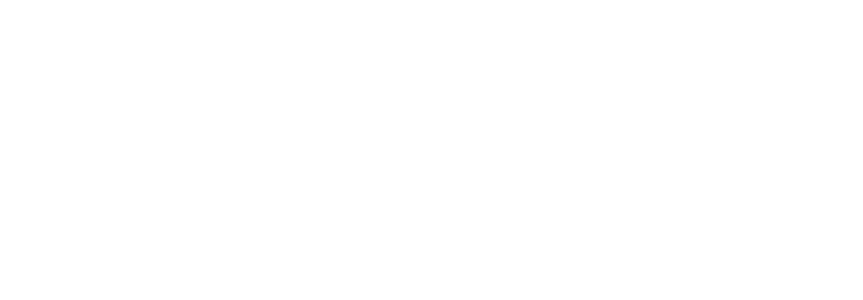
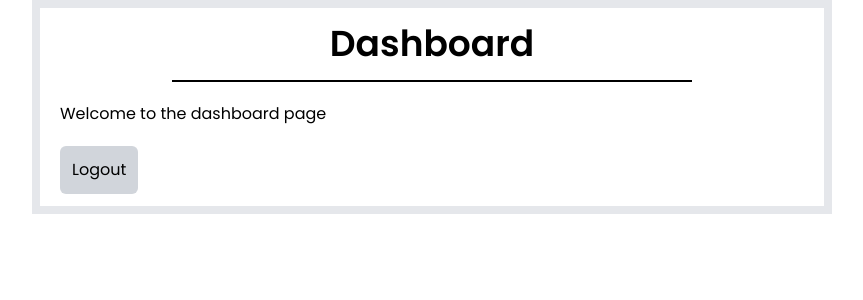
Before and after one commit to Ghaby-X/LoginSignup, a React (Vite) app in the folder client/: page /dashboard in a window 1280 px wide. Before the commit this address had no page. Shown: the top 300 px of the page, without its empty margins (208-1071 px from the left). Built offline with nearby package versions, Linux system fonts and the light colour scheme.

Commit message:
feat: addedd Dashboard page

```diff
--- a/client/src/App.jsx
+++ b/client/src/App.jsx
@@ -2,12 +2,14 @@
 
 import LoginPage from "./pages/LoginPage"
 import SignupPage from "./pages/SignupPage"
+import DashboardPage from "./pages/DashboardPage"
 
 function App() {
   return(
     <Routes>
       <Route path='/' element={<LoginPage />} />
       <Route path='/signup' element = {<SignupPage/>} />
+      <Route path='/dashboard' element = {<DashboardPage/>} />
     </Routes>
   )
 }
--- /dev/null
+++ b/client/src/pages/DashboardPage.jsx
@@ -0,0 +1,46 @@
+import { useState } from "react"
+import { Navigate } from "react-router-dom"
+
+
+
+function DashboardPage(){
+    const [error, setError] = useState()
+    const [ response, setResponse] = useState()
+
+    const logoutURI = 'localhost:4001/logout'
+    async function handleLogout(e) {
+        e.preventDefault()
+
+        try {
+            res = await fetch(logoutURI, {
+                method:'POST'
+            })
+        }
+        catch(e){
+            setError(e)
+            console.log(e)
+            return
+        }
+
+        <Navigate to='/'></Navigate>
+
+    }
+
+    return (
+        <>
+            <div className="max-w-[800px] w-[70%] px-5 border-8 mx-auto">
+                <h1 className="text-center text-4xl font-semibold my-4">Dashboard</h1>
+                <div className='h-0.5 w-[70%]  bg-black mx-auto'></div>
+
+
+                <p className="my-5">Welcome to the dashboard page</p>
+                {error && <p className="text-red-700">Watch your code, there is an error somewhere</p>}
+
+                <button className="bg-gray-300 p-3 rounded-md text-right mb-3 hover:bg-gray-200" onClick={handleLogout}>Logout</button>
+            </div>
+
+        </>
+    )
+}
+
+export default DashboardPage
```
